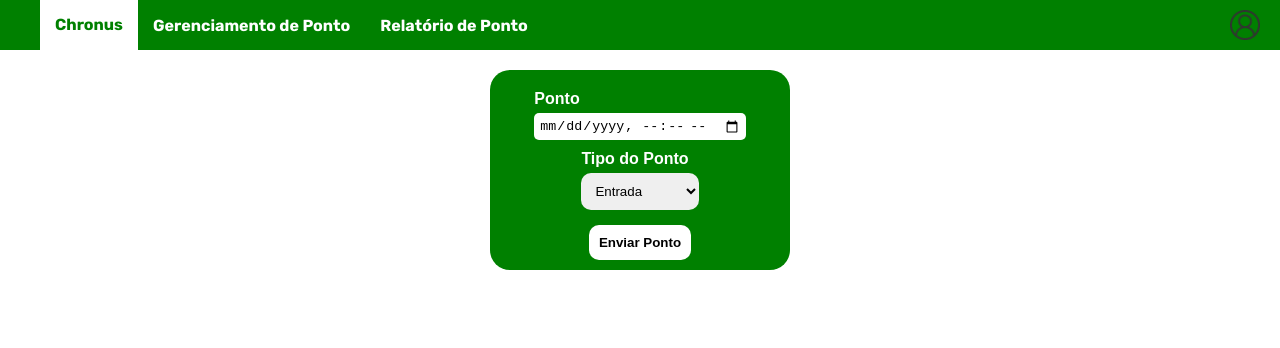
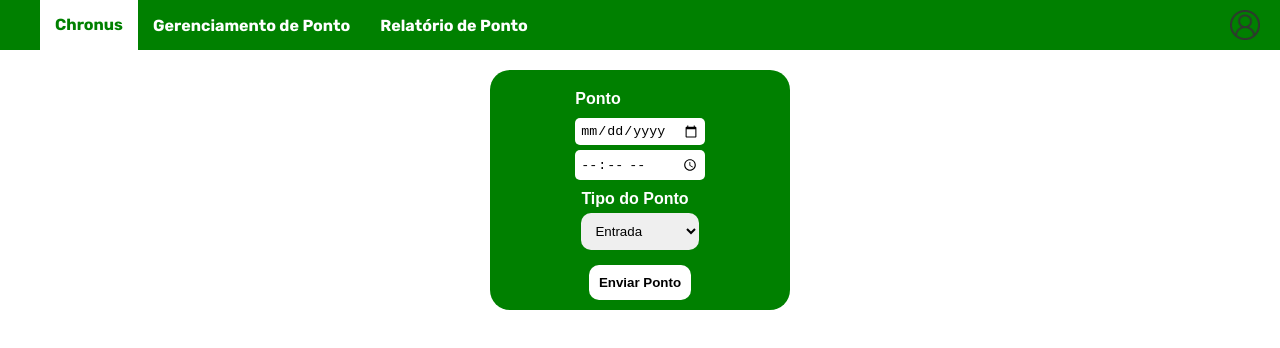
Before and after one commit to F-Guedes2003/Chronus, a React (Vite) app in the folder frontend/: page / in a window 1280 px wide. Shown: the top 348 px of the page. Built offline with nearby package versions, Linux system fonts and the light colour scheme.

Commit message:
feat: adicionado logica de cadastro de ponto ao frontend

```diff
--- a/frontend/src/App.css
+++ b/frontend/src/App.css
@@ -68,6 +68,10 @@ form {
   align-items: center;
 }
 
+.input-form {
+  margin-top: 5px;
+}
+
 label {
   margin-right: 10px;
   margin-bottom: 5px;
--- a/frontend/src/MarkForm.tsx
+++ b/frontend/src/MarkForm.tsx
@@ -2,31 +2,37 @@ import { useState } from 'react'
 import './App.css'
 
 function MarkForm(){
-  const [mark, setMark] = useState("")
+  const [markDate, setMarkDate] = useState("")
 
-  const [type,setType] = useState("")
+  const [markTime,setMarkTime] = useState("")
 
-  function handleChange(e: any) {
-    setMark(e.target.value)
+  const [type,setType] = useState("ENTRY")
+
+  const changeMarkTime = (e: any) => {
+    setMarkTime(e.target.value)
   }
 
-  function handleChangeType(e: any) {
-    setType(e.target.value)
+  const changeMarkDate = (e: any) => {
+    setMarkDate(e.target.value)
+  }
+
+  const changeType = (e: any) => {
+    setType(e.target.value.toUpperCase())
   }
 
   function handleSubmit(e: any) {
     e.preventDefault()
-    console.log(mark,type)
-    /*fetch('http://localhost:8080/api/v1/marks/mark',{
+    console.log(markTime,markDate,type)
+    fetch('http://localhost:8080/api/v1/marks/mark',{
       method: 'POST',
       headers: {
         'Accept': 'application/json',
         'Content-Type': 'application/json'
       },
       body: JSON.stringify({
-        "markTime": "08:00:00",
-        "markDate": "2025-03-03",
-        "type": "ENTRY",
+        "markTime": markTime,
+        "markDate": markDate,
+        "type": type,
         "valid": "true",
         "user": {
             "id": 28,
@@ -37,7 +43,7 @@ function MarkForm(){
       })
       }).then(response => response.text())
         .then(text => console.log(text))
-        .catch(err => console.log(err.message))*/
+        .catch(err => console.log(err.message))
   }
 
   return(
@@ -45,11 +51,12 @@ function MarkForm(){
       <form onSubmit={handleSubmit}>
         <div className='item-form'>
           <label>Ponto</label>
-          <input type='datetime-local' value={mark} onChange={handleChange} name='mark' placeholder='Ponto de Entrada'/>
+          <input className='input-form' type='date' value={markDate} onChange={changeMarkDate} name='mark'/>
+          <input className='input-form' type='time' value={markTime} onChange={changeMarkTime} name='mark'/>
         </div>
         <div className='item-form'>
           <label>Tipo do Ponto </label>
-          <select name='mark-type' onSelect={handleChangeType} className='mark-type'>
+          <select name='mark-type' onChange={changeType} className='mark-type'>
             <option value="entry">Entrada</option>
             <option value="exit">Saida</option>
           </select>
```
